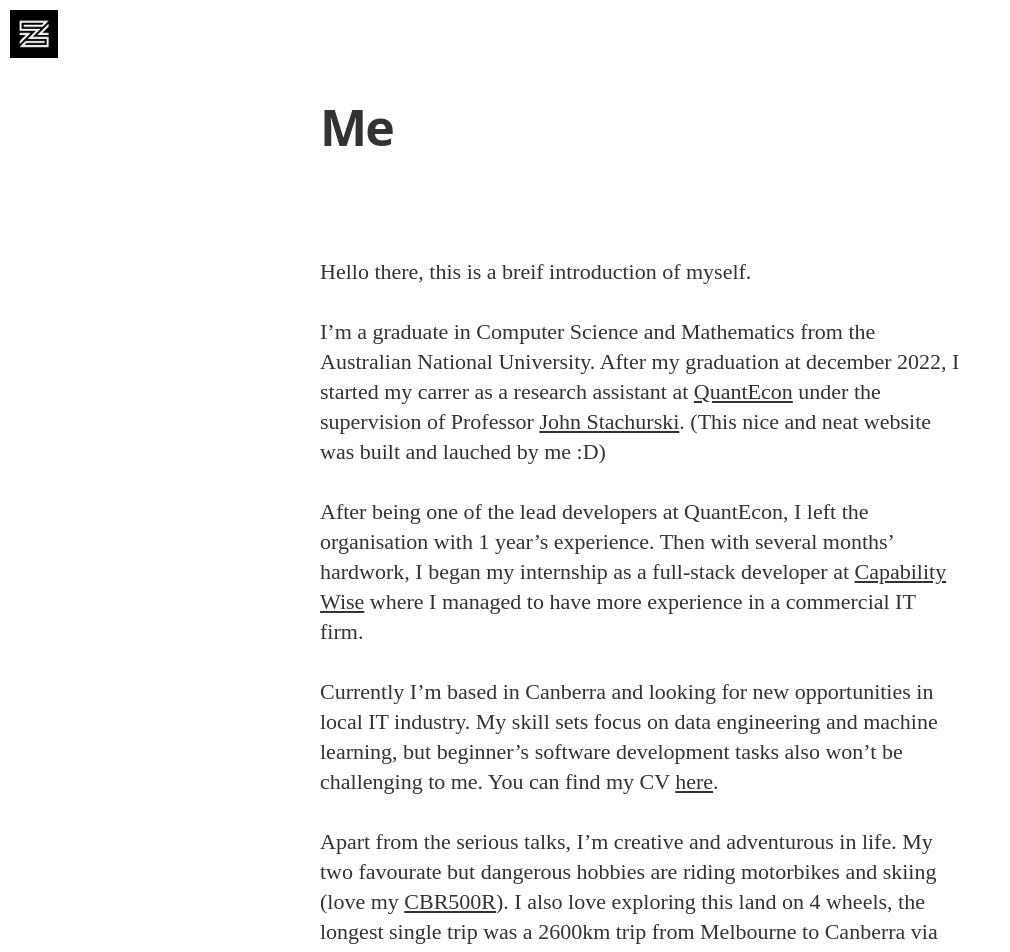
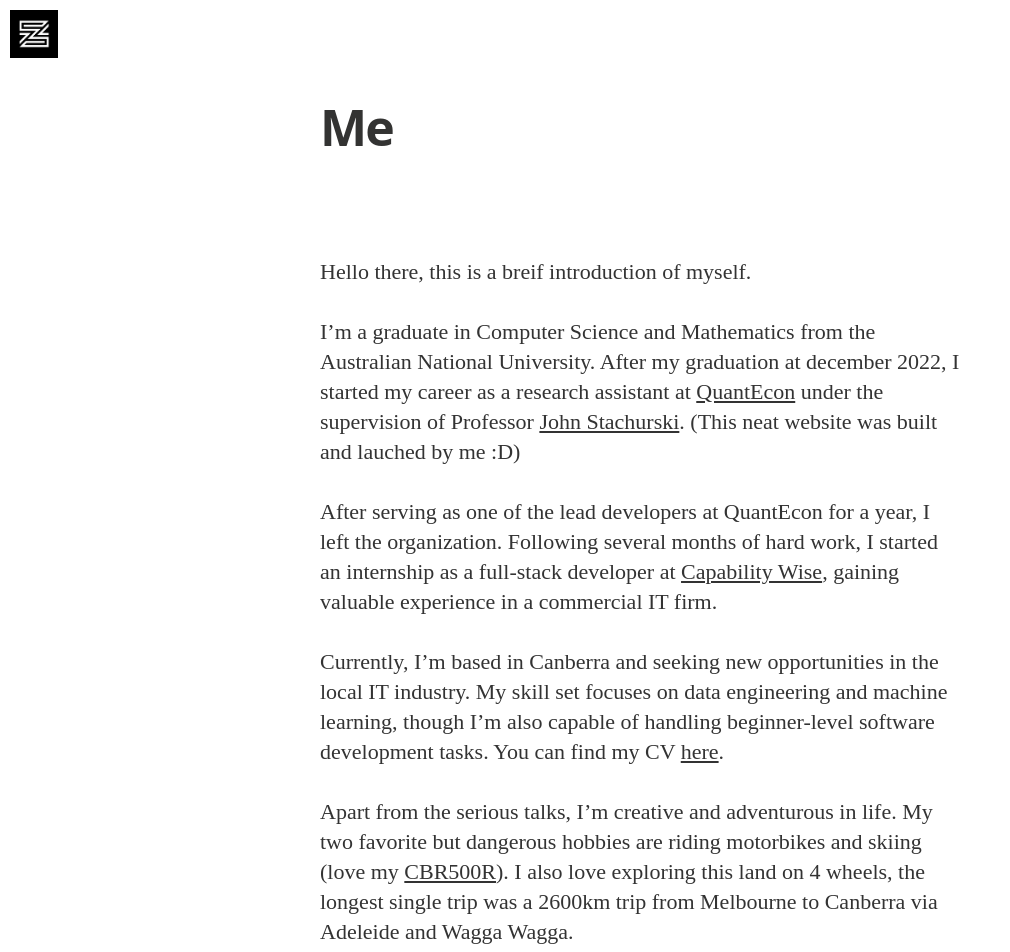
Before and after one commit to HengchengZhang/hengchengzhang.github.io, a Jekyll site: the page built from me.md, in a window 1280 px wide. Shown: the top 952 px of the page, without its empty margins (0-1010 px from the left). Built offline with Jekyll 4.4.1, drawn with Linux system fonts in a browser that asks for light colours; nearby versions of some CDN libraries; some web fonts are replaced.

Commit message:
Fix minor issues

```diff
--- a/me.md
+++ b/me.md
@@ -7,10 +7,10 @@ tags: me
 
 Hello there, this is a breif introduction of myself.
 
-I'm a graduate in Computer Science and Mathematics from the Australian National University. After my graduation at december 2022, I started my carrer as a research assistant at [QuantEcon](https://quantecon.org) under the supervision of Professor [John Stachurski](https://johnstachurski.net). (This nice and neat website was built and lauched by me :D)
+I'm a graduate in Computer Science and Mathematics from the Australian National University. After my graduation at december 2022, I started my career as a research assistant at [QuantEcon](https://quantecon.org) under the supervision of Professor [John Stachurski](https://johnstachurski.net). (This neat website was built and lauched by me :D)
 
-After being one of the lead developers at QuantEcon, I left the organisation with 1 year's experience. Then with several months' hardwork, I began my internship as a full-stack developer at [Capability Wise](https://www.capabilitywise.com.au/about-us/) where I managed to have more experience in a commercial IT firm.
+After serving as one of the lead developers at QuantEcon for a year, I left the organization. Following several months of hard work, I started an internship as a full-stack developer at [Capability Wise](https://www.capabilitywise.com.au/about-us/), gaining valuable experience in a commercial IT firm.
 
-Currently I'm based in Canberra and looking for new opportunities in local IT industry. My skill sets focus on data engineering and machine learning, but beginner's software development tasks also won't be challenging to me. You can find my CV [here](/assets/cv.pdf).
+Currently, I’m based in Canberra and seeking new opportunities in the local IT industry. My skill set focuses on data engineering and machine learning, though I’m also capable of handling beginner-level software development tasks. You can find my CV [here](/assets/cv.pdf).
 
-Apart from the serious talks, I'm creative and adventurous in life. My two favourate but dangerous hobbies are riding motorbikes and skiing (love my [CBR500R](https://motorcycles.honda.com.au/models/onroad/supersport/cbr500r)). I also love exploring this land on 4 wheels, the longest single trip was a 2600km trip from Melbourne to Canberra via Adeleide and Wagga Wagga.
+Apart from the serious talks, I'm creative and adventurous in life. My two favorite but dangerous hobbies are riding motorbikes and skiing (love my [CBR500R](https://motorcycles.honda.com.au/models/onroad/supersport/cbr500r)). I also love exploring this land on 4 wheels, the longest single trip was a 2600km trip from Melbourne to Canberra via Adeleide and Wagga Wagga.
```
